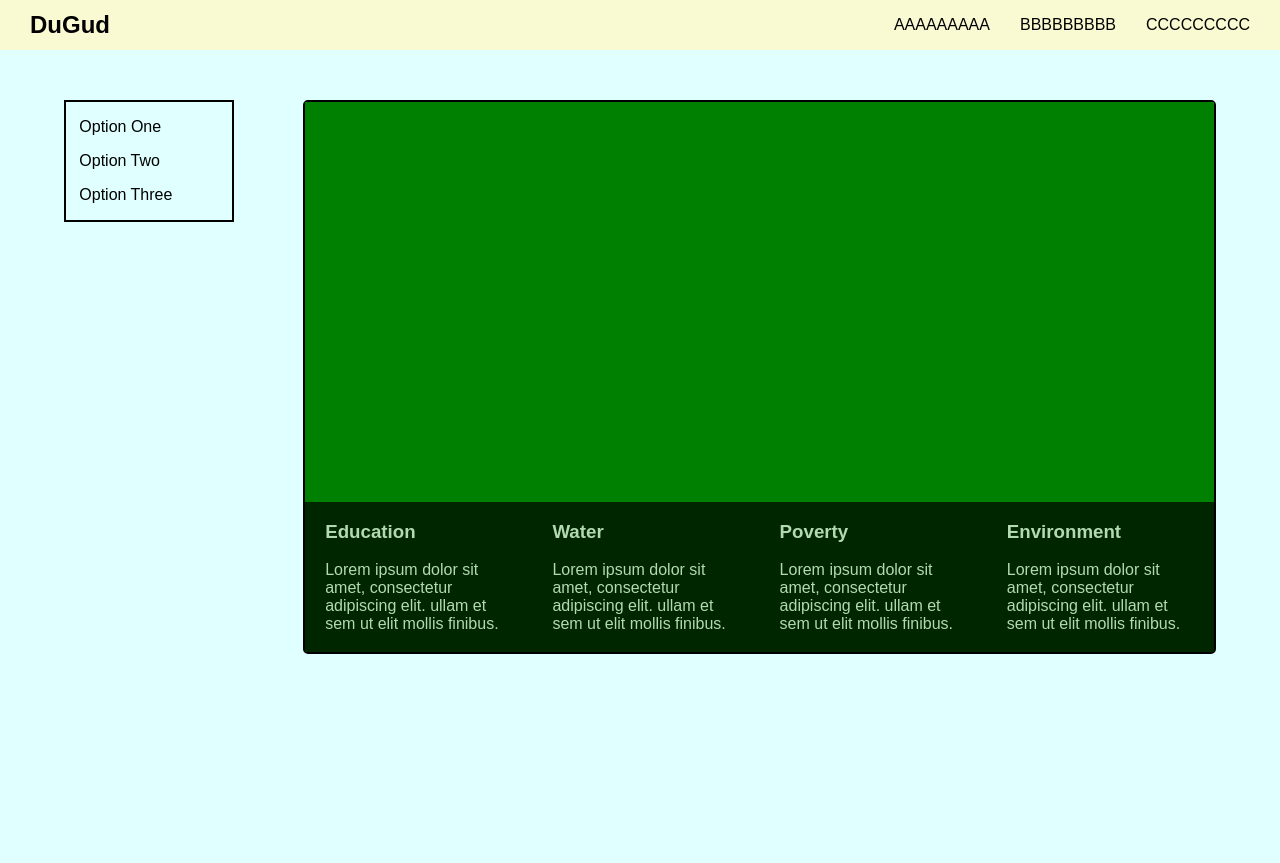
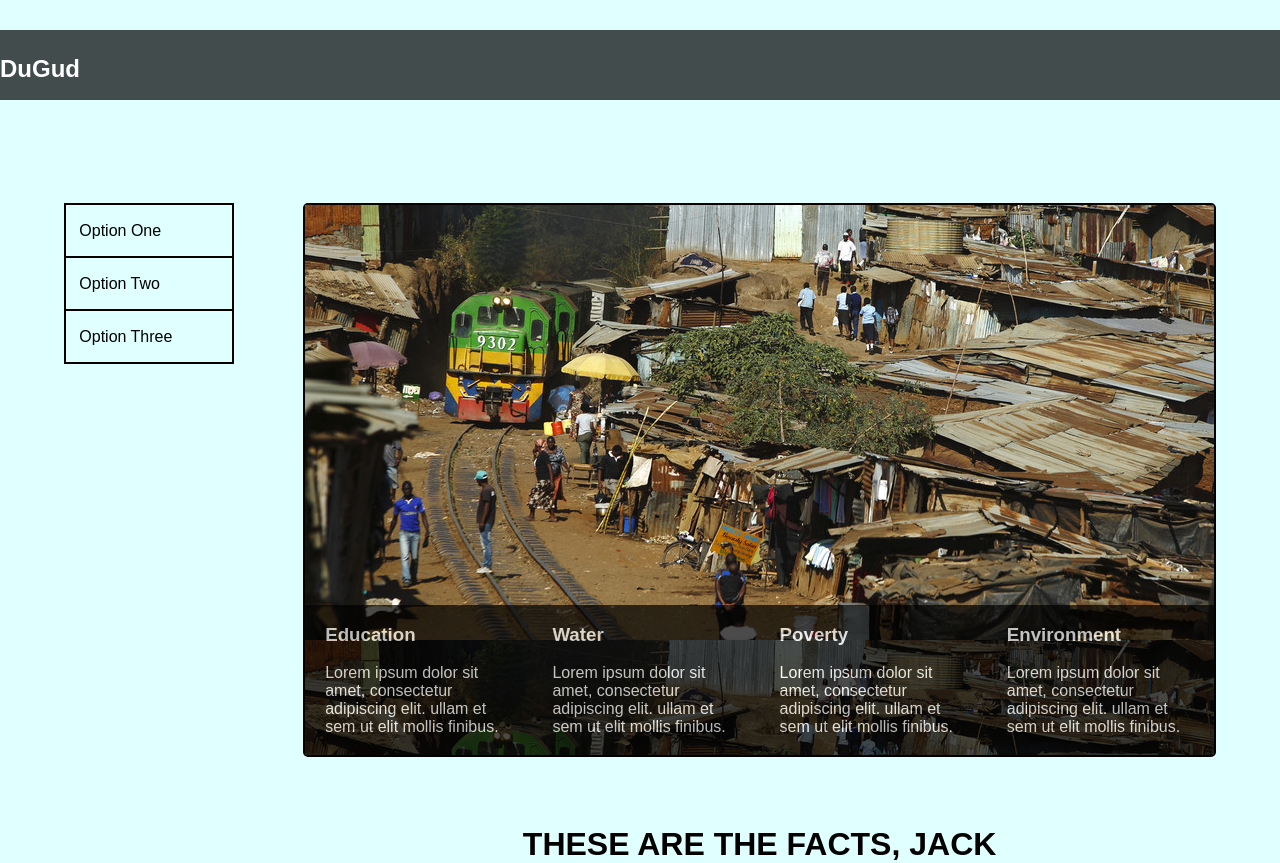
Before and after one commit to noahstrayve/MockAttorneysOffice, a React (Create React App) app: page /about in a window 1280 px wide. Before the commit the page ends 800 px from the top, so only its background shows below. Built offline with nearby package versions, Linux system fonts and the light colour scheme.

Commit message:
re did banner and started second part of landing page

```diff
--- a/src/App.js
+++ b/src/App.js
@@ -4,13 +4,14 @@ import './App.css';
 import Navigation from './components/navbar/navbar'
 import LandingPage from './components/landing/landing'
 import Sidebar from './components/sidebar/sidebar'
+import Headline from './components/header/header'
 
 class App extends Component {
   render() {
     return (
       <div>
+      	<Headline />
       	<Sidebar />
-        <Navigation />
         <LandingPage />
       </div>
     );
--- /dev/null
+++ b/src/components/header/Header.css
@@ -0,0 +1,14 @@
+.headerBar {
+	background: black;
+	width: 100%;
+	height: 70px;
+	opacity: 0.7;
+	position: relative;
+	margin-top: 30px;
+}
+
+.headerTitleBox {
+	color: white;
+	margin-top: -65px;
+	position: relative;
+}
--- /dev/null
+++ b/src/components/header/header.js
@@ -0,0 +1,15 @@
+import React from 'react';
+import './Header.css';
+
+const Headline = props => {
+	return <div className="headerContainer">
+			<div className="headerBar"></div>
+			<div className="headerTitleBox">
+				<h2 className="headerTitle">DuGud</h2>
+			</div>
+
+
+			</div>;
+}
+
+export default Headline;
--- /dev/null
+++ b/src/components/header/index.js
@@ -0,0 +1 @@
+export * from './header';
--- a/src/components/landing/Landing.css
+++ b/src/components/landing/Landing.css
@@ -23,7 +23,7 @@
 
 .landingWelcomeImageBox {
 	height: 550px;
-	background: green;
+	background-image: url('../../images/NonProfitPoverty.jpg');
 }
 
 .landingWelcomeOptionsTextBox {
@@ -40,3 +40,9 @@
 	padding-left: 20px;
 	padding-right: 20px;
 }
+
+.statisticsHeaderText {
+	clear: both;
+	padding-top: 50px;
+	text-align: center;
+}
--- a/src/components/landing/landing.js
+++ b/src/components/landing/landing.js
@@ -66,8 +66,15 @@ const LandingPage = pages => {
 				</div>
 			</div>
 			</div>
+		<div className="statisticsBox">
+			<div className="statisticsHeaderBox">
+				<div className="statisticsHeaderText">
+					<h1>THESE ARE THE FACTS, JACK</h1>
+				</div>
+			</div>
+		</div>
+		</div>
 
-		</div>
 	</div>;
 }
 
--- a/src/components/sidebar/Sidebar.css
+++ b/src/components/sidebar/Sidebar.css
@@ -1,7 +1,7 @@
 .sidebarBox {
 	border-style: solid;
 	border-color: black;
-	border-width: 2px;
+	border-width: 2px 2px 0px 2px;
 	width: 13%;
 	margin-left: 5%;
 	position: relative;
@@ -12,3 +12,20 @@
 .sidebarOptionText {
 	padding-left: 8%;
 }
+
+.sidebarBox .sidebarOptionBox:hover {
+  background: #87CEEB;
+  color: white;
+}
+
+.sidebarOptionBox {
+	border-width: 0px 0px 2px 0px;
+	border-style: solid;
+	border-color: black;
+	padding-top: 1px;
+}
+
+.sidebarBox .sidebarOptionBox:active {
+  background: black;
+  color: white;
+}
```
